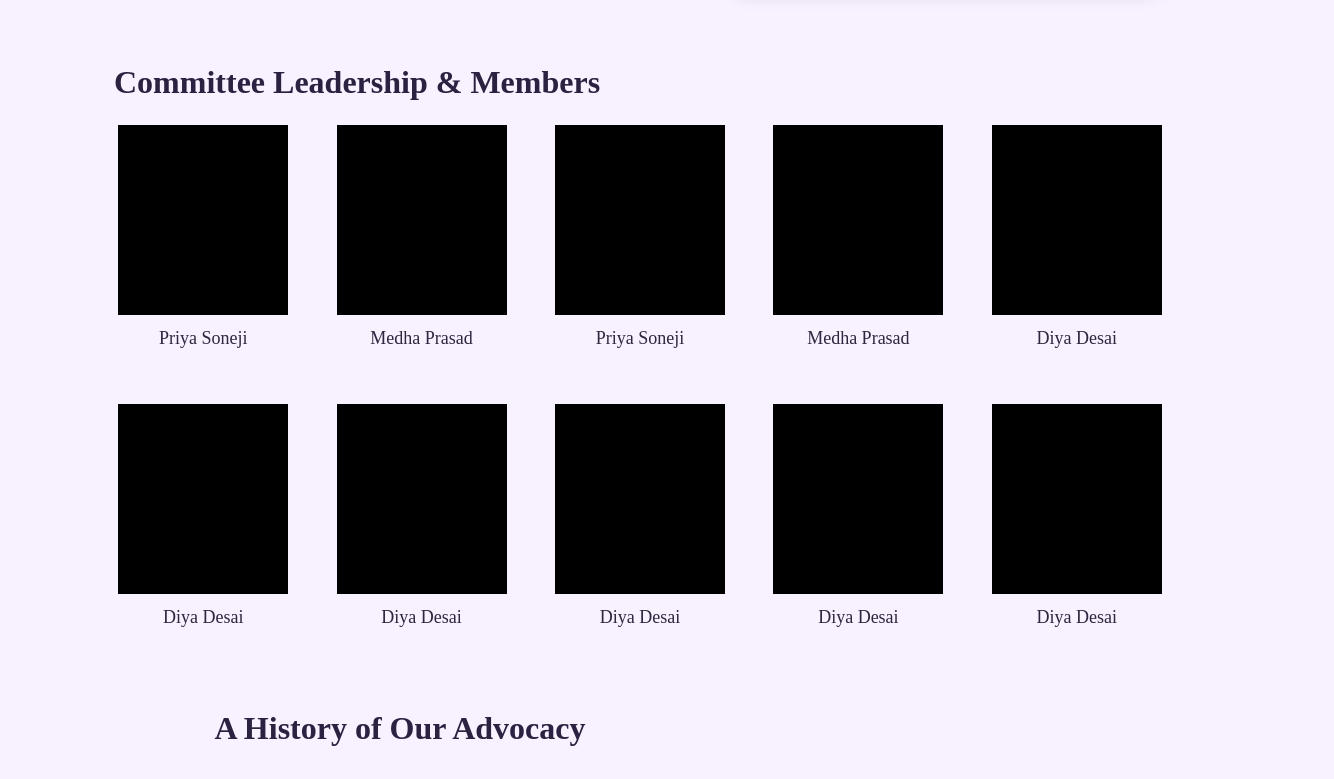
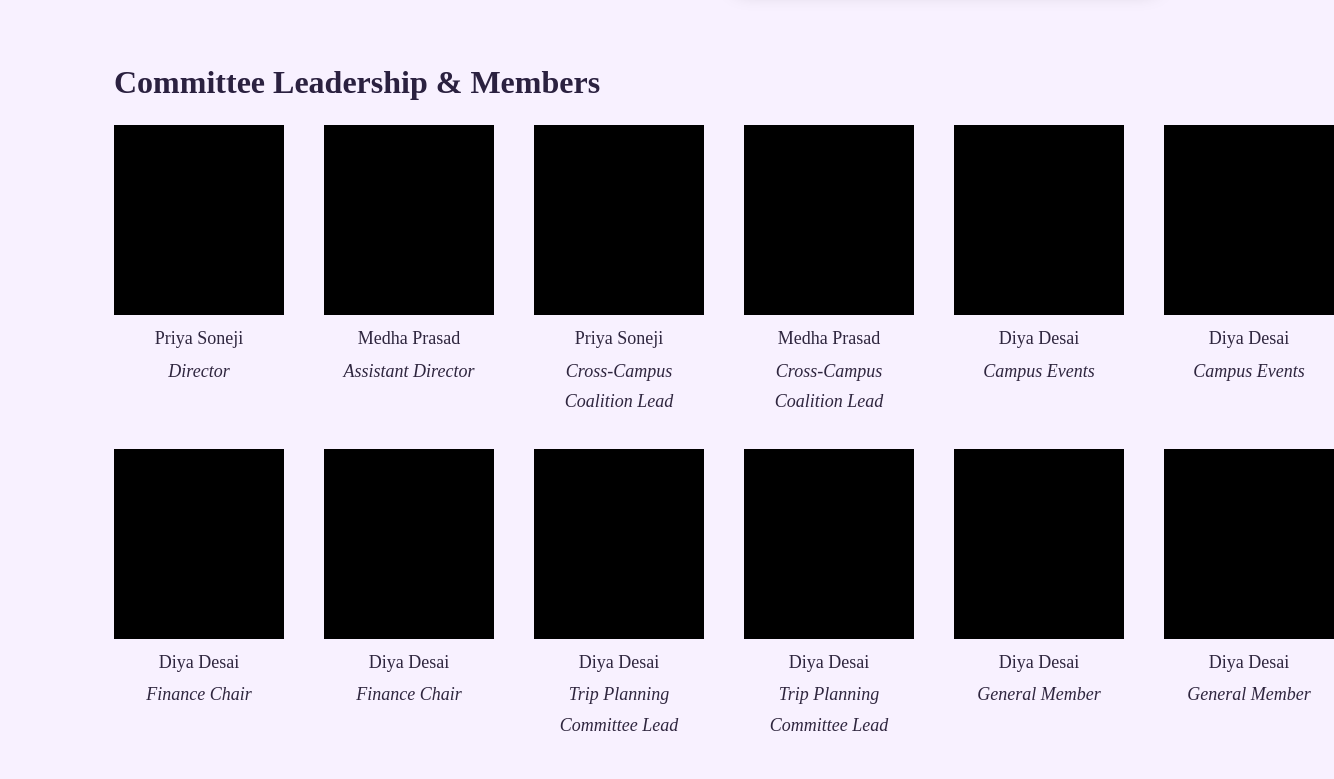
Before and after one commit to swe-ucla/lobbying-website, a React (Create React App) app: page /about in a window 1280 px wide. Shown: the part 760-1539 px from the top of the page, 1334 px wide, since content can reach past the window. Built offline with nearby package versions, Linux system fonts and the light colour scheme.

Commit message:
added roles under member names

```diff
--- a/src/About.css
+++ b/src/About.css
@@ -88,7 +88,7 @@
 
 .members-grid {
   display: grid;
-  grid-template-columns: repeat(auto-fit, minmax(170px, 1fr));
+  grid-template-columns: repeat(6, 1fr);
   gap: 32px 40px;
 }
 
@@ -106,8 +106,16 @@
 
 .member-name {
   margin-top: 8px;
+  margin-bottom: 2px;
   font-size: 18px;
   font-family: 'Times New Roman', Times, serif;
+}
+
+.member-role {
+  margin: 0;
+  font-size: 14px;
+  color: #5e4b71;
+  font-style: italic;
 }
 
 @media (max-width: 900px) {
@@ -123,4 +131,14 @@
   .about-hero-text h1 {
     font-size: 42px;
   }
+
+  .members-grid {
+    grid-template-columns: repeat(3, 1fr);
+  }
 }
+
+@media (max-width: 600px) {
+  .members-grid {
+    grid-template-columns: repeat(2, 1fr);
+  }
+}
--- a/src/About.js
+++ b/src/About.js
@@ -48,20 +48,23 @@ function About() {
 
           <div className="members-grid">
             {[
-              "Priya Soneji",
-              "Medha Prasad",
-              "Priya Soneji",
-              "Medha Prasad",
-              "Diya Desai",
-              "Diya Desai",
-              "Diya Desai",
-              "Diya Desai",
-              "Diya Desai",
-              "Diya Desai",
-            ].map((name, index) => (
+              { name: "Priya Soneji", role: "Director" },
+              { name: "Medha Prasad", role: "Assistant Director" },
+              { name: "Priya Soneji", role: "Cross-Campus Coalition Lead" },
+              { name: "Medha Prasad", role: "Cross-Campus Coalition Lead" },
+              { name: "Diya Desai", role: "Campus Events" },
+              { name: "Diya Desai", role: "Campus Events" },
+              { name: "Diya Desai", role: "Finance Chair" },
+              { name: "Diya Desai", role: "Finance Chair" },
+              { name: "Diya Desai", role: "Trip Planning Committee Lead" },
+              { name: "Diya Desai", role: "Trip Planning Committee Lead" },
+              { name: "Diya Desai", role: "General Member" },
+              { name: "Diya Desai", role: "General Member" },
+            ].map((member, index) => (
               <div key={index} className="member-card">
                 <div className="member-photo-placeholder" />
-                <p className="member-name">{name}</p>
+                <p className="member-name">{member.name}</p>
+                <p className="member-role">{member.role}</p>
               </div>
             ))}
           </div>
```
